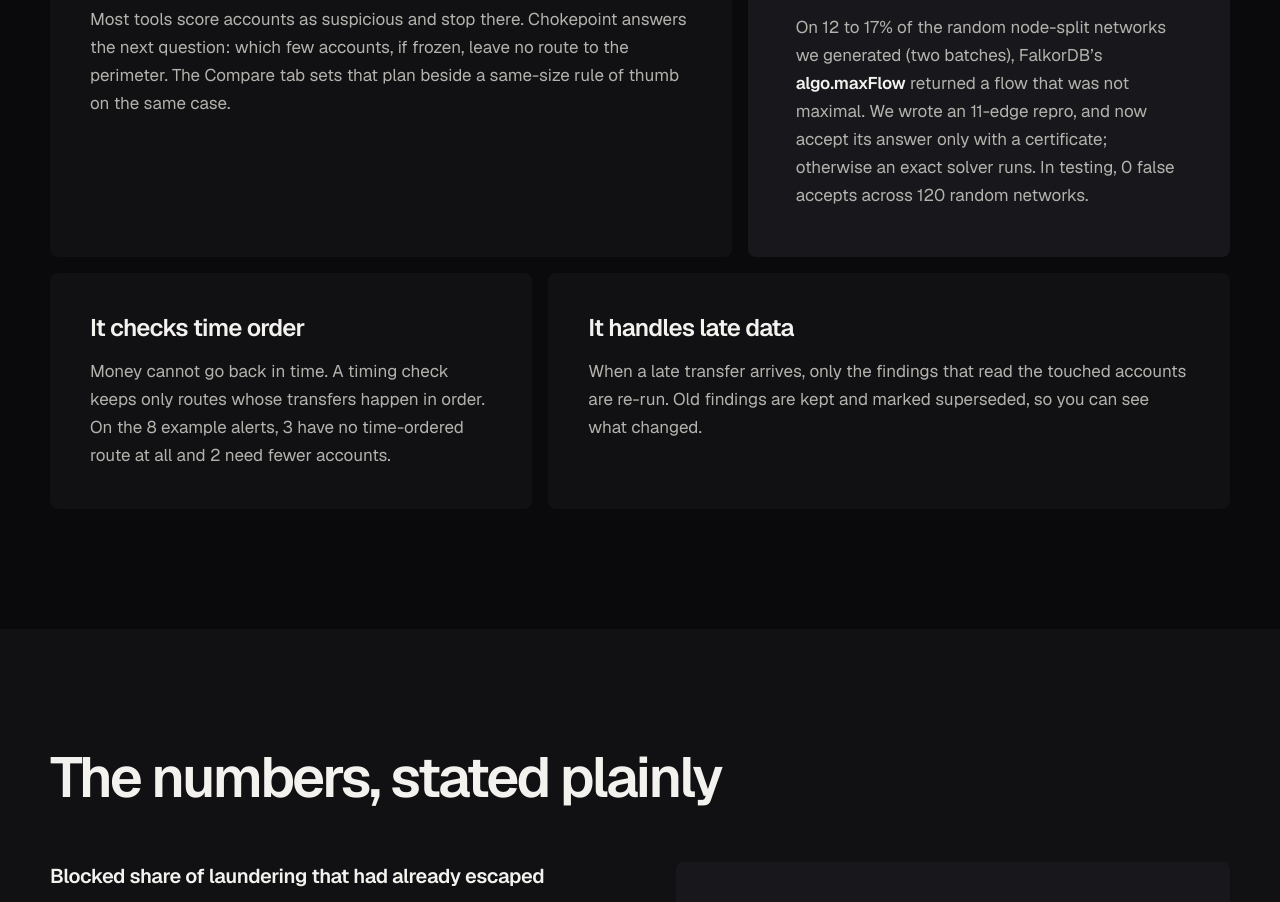
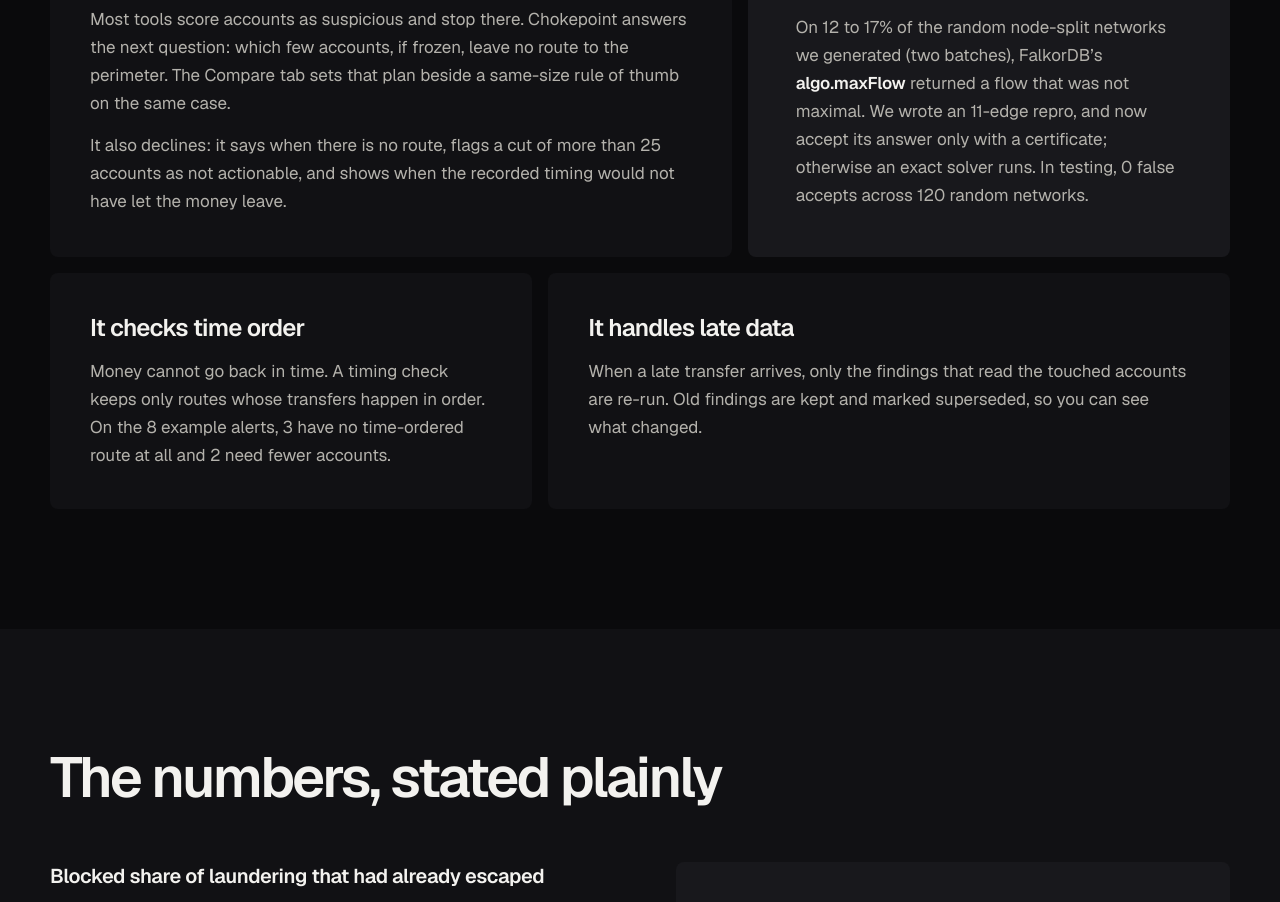
Before and after one commit to Hackmaass/Chokepoint, a React (Vite) app in the folder web/: page / in a window 1280 px wide. Shown: the part 3980-4882 px from the top of the page. Built offline with nearby package versions, Linux system fonts and the light colour scheme.

Commit message:
Landing: say plainly that the tool declines when it should

```diff
--- a/web/src/Landing.tsx
+++ b/web/src/Landing.tsx
@@ -235,6 +235,7 @@ export default function Landing() {
                 Most tools score accounts as suspicious and stop there. Chokepoint answers the next question: which few accounts, if frozen, leave no route to the perimeter.
                 The Compare tab sets that plan beside a same-size rule of thumb on the same case.
               </p>
+              <p className="diff-more">It also declines: it says when there is no route, flags a cut of more than 25 accounts as not actionable, and shows when the recorded timing would not have let the money leave.</p>
             </article>
             <article className="diff-b" data-reveal style={{ ['--i' as string]: 1 }}>
               <h3>It checked its own database</h3>
--- a/web/src/landing.css
+++ b/web/src/landing.css
@@ -58,6 +58,7 @@
 .diff article:hover { background: var(--surface-2); transform: translateY(-3px); }
 .diff h3 { margin: 0 0 14px; font-size: 24px; line-height: 30px; font-weight: 600; letter-spacing: -0.03em; }
 .diff p { margin: 0; max-width: 56ch; color: var(--ink-secondary); }
+.diff .diff-more { margin-top: 14px; }
 .diff code { font: inherit; font-weight: 600; color: var(--ink-primary); }
 .diff-a { grid-column: span 7; }
 .diff-b { grid-column: span 5; background: var(--surface-2) !important; padding: 48px !important; }
```
